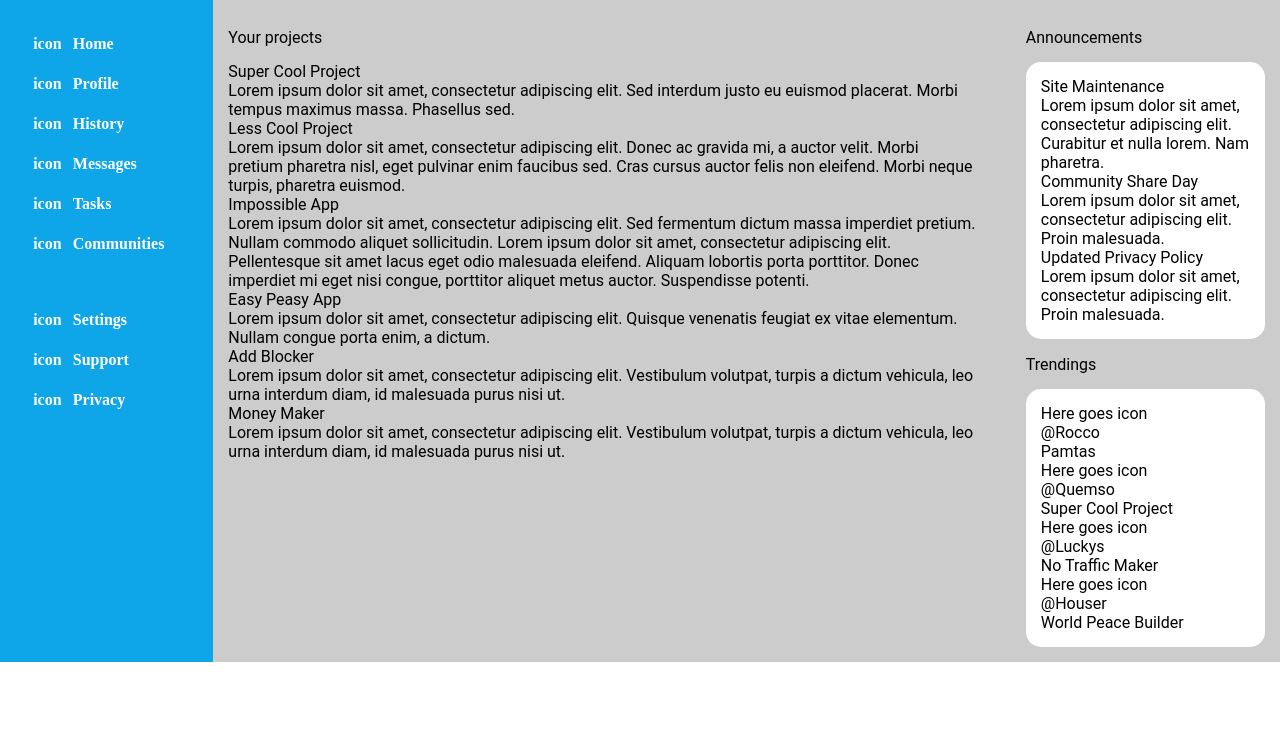
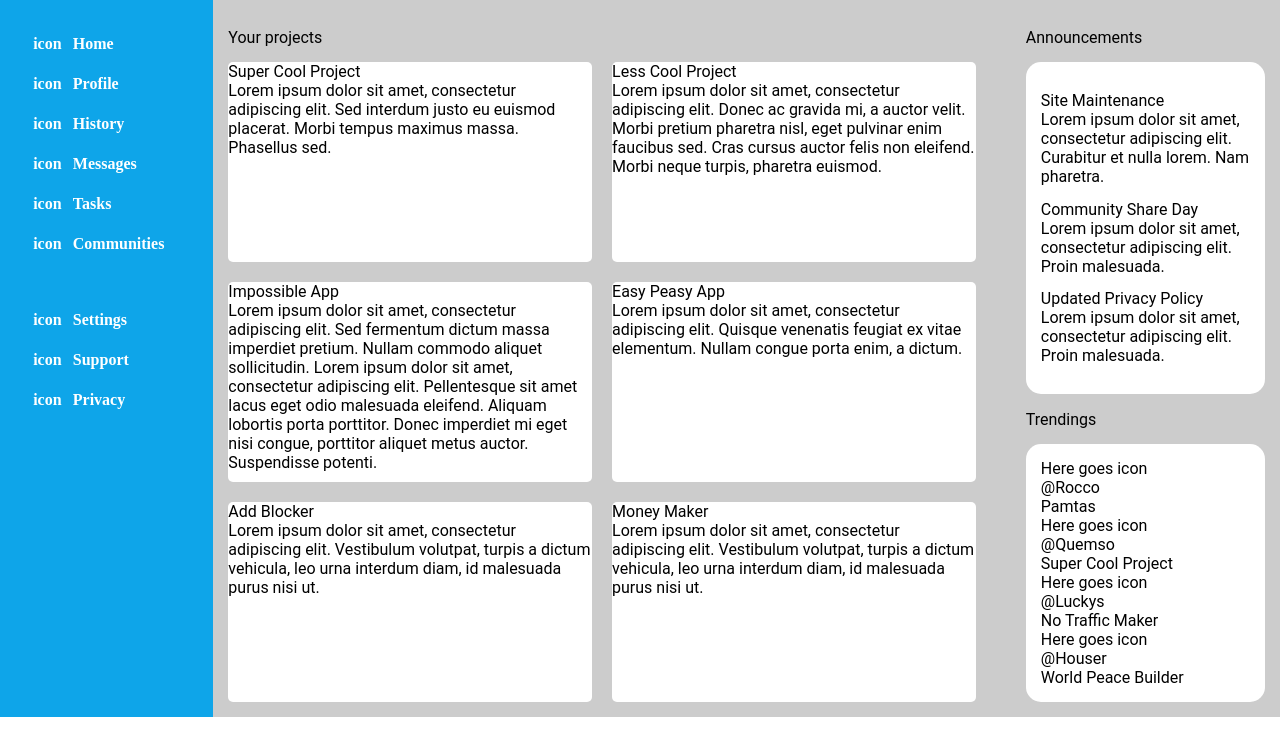
Before and after one commit to Houser97/Admin-Dashboard, a plain HTML site: page index.html in a window 1280 px wide. Shown: the part 74-830 px from the top of the page. Before the commit the page ends 800 px from the top, so only its background shows below. Drawn offline with Linux system fonts and the light colour scheme.

Commit message:
Create responsive rows and columns for cards
The cards contained in the area where the user can have his cards with
custom information now are able to create columns and rows according
to the space available. This was made by using the repeat() function
in conjunction with auto-fit and the minmax() function when creating
the rows and columns.

Likewise, each card was given a white background and border-radius.

```diff
--- a/style.css
+++ b/style.css
@@ -230,3 +230,19 @@ form button{
     flex-direction: column;
     justify-content: space-evenly;
 }
+
+/* Responsive section */
+.project_container .projects {
+    display: grid;
+    grid-template-rows: repeat(auto-fit, minmax(200px, 1fr));
+    grid-template-columns: repeat(auto-fit, minmax(300px, 1fr));
+    gap: 20px;
+}
+
+.project_container .projects > div{
+    background-color: white;
+    border-radius: 5px;
+    height: 200px;
+    text-overflow: ellipsis;
+    overflow: hidden;
+}
```
